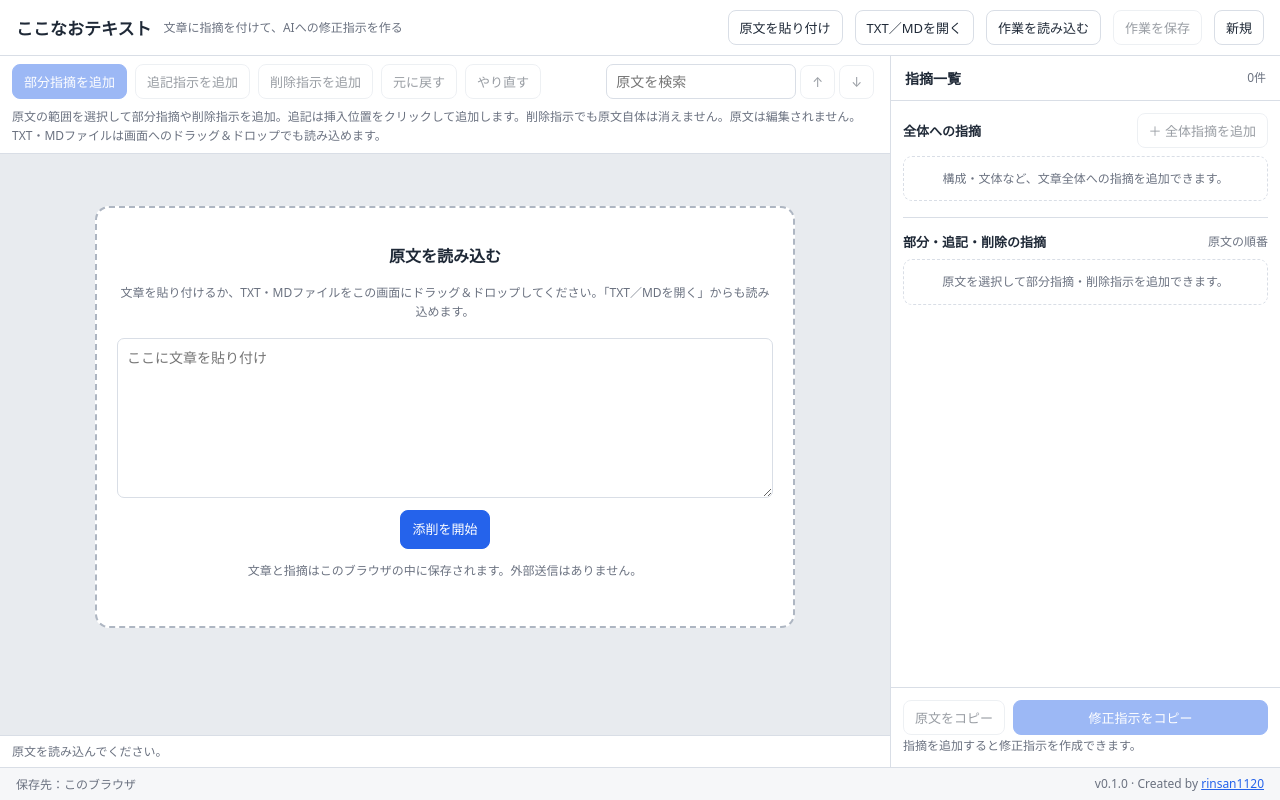
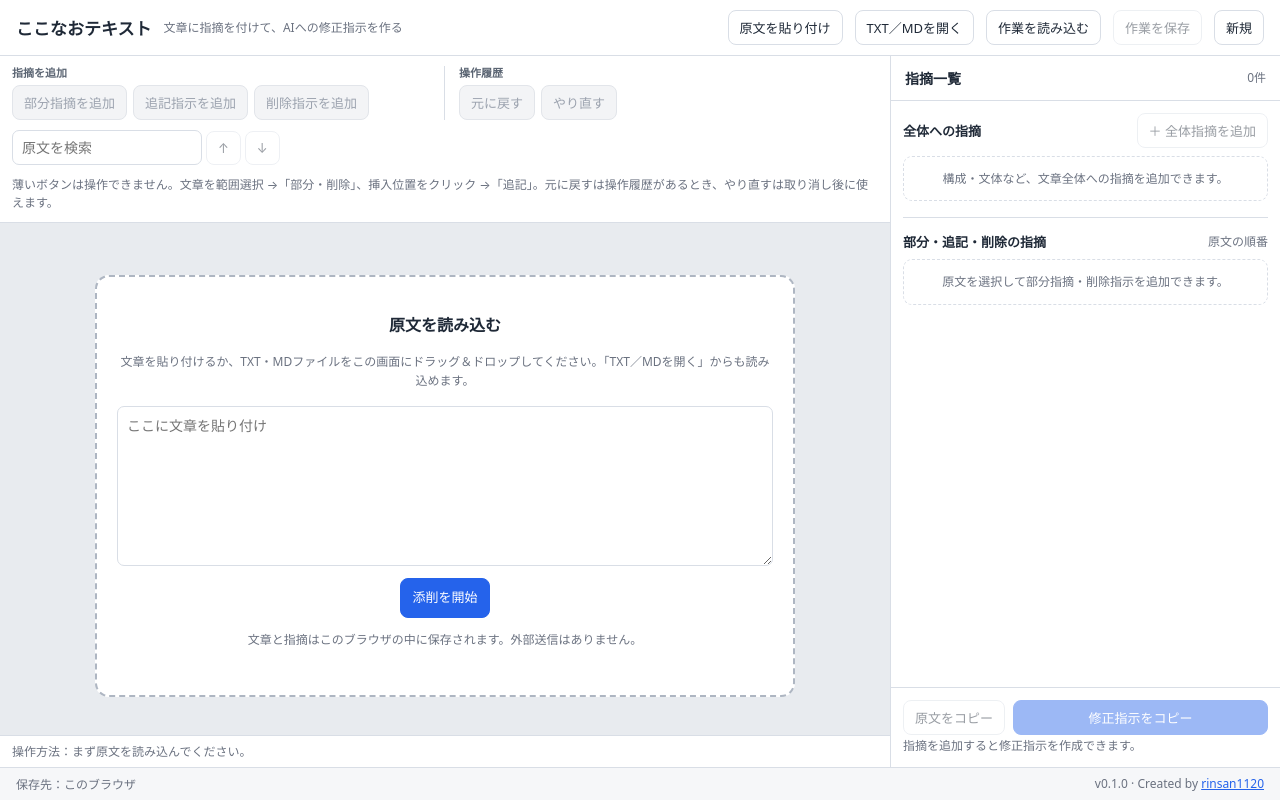
Before and after one commit to rinsan1120/kokonaoTxt, a plain HTML site: page index.html in a window 1280 px wide. Drawn offline with Linux system fonts and the light colour scheme.

Commit message:
Clarify annotation toolbar visual hierarchy and disabled button rules

```diff
--- a/index.html
+++ b/index.html
@@ -17,7 +17,16 @@ button:hover:not(:disabled){background:#eef1f5}button.primary{background:var(--b
 button:disabled{opacity:.45;cursor:not-allowed}button:focus-visible,input:focus-visible,textarea:focus-visible,summary:focus-visible{outline:2px solid var(--blue);outline-offset:2px}
 main{flex:1;min-height:0;display:grid;grid-template-columns:minmax(0,1fr) minmax(320px,390px)}
 .stage-wrap{display:flex;flex-direction:column;min-width:0;min-height:0}
-.toolbar{padding:8px 12px;background:white;border-bottom:1px solid var(--line)}.toolbar .hint{flex-basis:100%}
+.toolbar{padding:10px 12px;background:white;border-bottom:1px solid var(--line);align-items:flex-end;gap:10px 14px}
+.tool-group{display:flex;align-items:center;gap:6px;flex-wrap:wrap}
+.tool-label{display:block;flex-basis:100%;font-size:11px;font-weight:600;line-height:1.2;color:#5b6573}
+.tool-group button{white-space:nowrap}
+.toolbar .tool-group button:not(:disabled){background:#fff;color:var(--ink);border-color:#b8c2d0}
+.toolbar .tool-group button:hover:not(:disabled){background:#eff4fa;border-color:#8098b5}
+.toolbar .tool-group button:disabled{opacity:1;background:#f3f4f6;color:#9ca3af;border-color:#e2e5ea;cursor:not-allowed}
+.history-group{border-left:1px solid var(--line);padding-left:14px}
+.toolbar .hint{flex-basis:100%;margin-top:1px;line-height:1.5}
+@media(max-width:620px){.history-group{border-left:0;padding-left:0}.tool-group{row-gap:5px}.tool-label{font-size:12px}}
 .search{display:flex;align-items:center;gap:4px;flex-wrap:wrap}.search input{width:clamp(100px,16vw,190px);min-height:34px}
 input,textarea{border:1px solid var(--line);border-radius:7px;background:white;color:var(--ink);padding:7px 9px;min-width:0}
 .stage{flex:1;min-height:0;overflow:auto;background:#e8ebef;padding:20px;overscroll-behavior:contain;scroll-padding:16px}
@@ -65,16 +74,26 @@ footer{background:var(--paper);border-top:1px solid var(--line);padding:7px 16px
 <main id="main">
 <section class="stage-wrap" aria-label="原文">
 <div class="toolbar" role="toolbar" aria-label="添削ツール">
-<button id="add-range" class="primary" disabled>部分指摘を追加</button><button id="add-insert" disabled>追記指示を追加</button><button id="add-delete" disabled>削除指示を追加</button>
-<button id="undo" disabled>元に戻す</button><button id="redo" disabled>やり直す</button><span class="spacer"></span>
+<div class="tool-group" role="group" aria-label="指摘の追加">
+<span class="tool-label">指摘を追加</span>
+<button id="add-range" disabled aria-describedby="tool-hint selection-status">部分指摘を追加</button>
+<button id="add-insert" disabled aria-describedby="tool-hint selection-status">追記指示を追加</button>
+<button id="add-delete" disabled aria-describedby="tool-hint selection-status">削除指示を追加</button>
+</div>
+<div class="tool-group history-group" role="group" aria-label="操作履歴">
+<span class="tool-label">操作履歴</span>
+<button id="undo" disabled aria-describedby="tool-hint">元に戻す</button>
+<button id="redo" disabled aria-describedby="tool-hint">やり直す</button>
+</div>
+<span class="spacer"></span>
 <div class="search"><input id="search" type="search" placeholder="原文を検索" aria-label="原文を検索" disabled><button id="prev" aria-label="前の検索結果" disabled>↑</button><button id="next" aria-label="次の検索結果" disabled>↓</button><small id="matches" aria-live="polite"></small></div>
-<div class="hint">原文の範囲を選択して部分指摘や削除指示を追加。追記は挿入位置をクリックして追加します。削除指示でも原文自体は消えません。原文は編集されません。TXT・MDファイルは画面へのドラッグ＆ドロップでも読み込めます。</div>
+<div id="tool-hint" class="hint">薄いボタンは操作できません。文章を範囲選択 →「部分・削除」、挿入位置をクリック →「追記」。元に戻すは操作履歴があるとき、やり直すは取り消し後に使えます。</div>
 </div>
 <div id="stage" class="stage">
 <div id="empty" class="dropzone"><h2>原文を読み込む</h2><p class="muted">文章を貼り付けるか、TXT・MDファイルをこの画面にドラッグ＆ドロップしてください。「TXT／MDを開く」からも読み込めます。</p><textarea id="initial" aria-label="原文を貼り付け" placeholder="ここに文章を貼り付け"></textarea><button id="start" class="primary">添削を開始</button><p class="muted">文章と指摘はこのブラウザの中に保存されます。外部送信はありません。</p></div>
 <div id="paper" class="paper" hidden><div id="board" tabindex="0" aria-label="原文（読み取り専用）"></div></div>
 </div>
-<div id="selection-status" class="muted" aria-live="polite">原文を読み込んでください。</div>
+<div id="selection-status" class="muted" role="status" aria-live="polite">操作方法：まず原文を読み込んでください。</div>
 </section>
 <aside aria-label="指摘と出力">
 <div class="aside-top row"><h2>指摘一覧</h2><span class="spacer"></span><small id="count">0件</small></div>
@@ -158,7 +177,16 @@ $("preview-details").hidden=!loaded;$("export").disabled=!loaded;$("undo").disab
 $("output-hint").textContent=!has?"指摘を追加すると修正指示を作成できます。":!complete?"未入力の指摘があります。すべて入力してからコピーしてください。":"すべての指摘と修正ルールをまとめてコピーします。原文全文は含めません。";
 }
 function updatePreview(){if($("preview-details").open)$("preview").value=state.text?makePrompt(state):"";buttonState()}
-function updateSelection(){let message="原文を読み込んでください。";if(state.text){message="原文をドラッグして範囲を選択するか、追記位置をクリックしてください。";if(selection)message=selection.start===selection.end?"追記位置："+position(state.text,selection.start):"選択中："+(selection.end-selection.start)+"文字（"+position(state.text,selection.start)+"）"}$("selection-status").textContent=message;buttonState()}
+function updateSelection(){
+let message="操作方法：まず原文を読み込んでください。";
+if(state.text){
+message="操作方法：文章をドラッグすると「部分指摘・削除指示」が使えます。文章内をクリックすると「追記指示」が使えます。";
+if(selection)message=selection.start===selection.end
+?"追記位置："+position(state.text,selection.start)+"。現在「追記指示を追加」が使えます。"
+:"選択中："+(selection.end-selection.start)+"文字（"+position(state.text,selection.start)+"）。現在「部分指摘を追加」「削除指示を追加」が使えます。";
+}
+$("selection-status").textContent=message;buttonState()
+}
 function clearSelection(){selection=null;const s=window.getSelection();if(s&&s.anchorNode&&board.contains(s.anchorNode))s.removeAllRanges();updateSelection()}
 function renderBoard(){const top=stage.scrollTop;board.replaceChildren();const frag=document.createDocumentFragment();const deletedIds=new Set(state.notes.filter(n=>n.kind==="delete").map(n=>n.id));
 for(const seg of segments(state,searchHit)){
```
